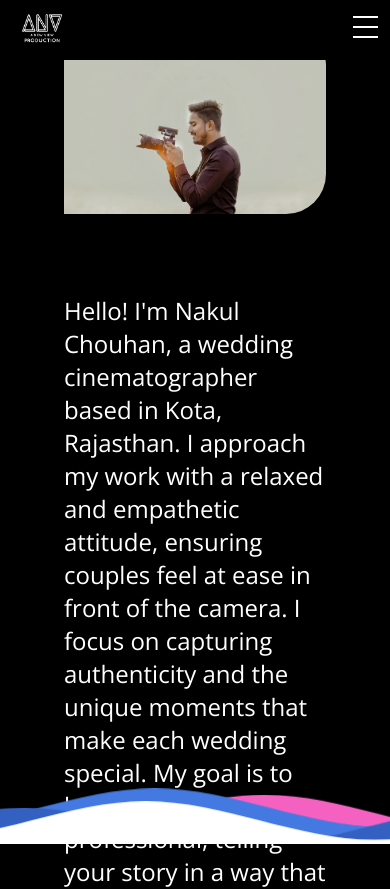
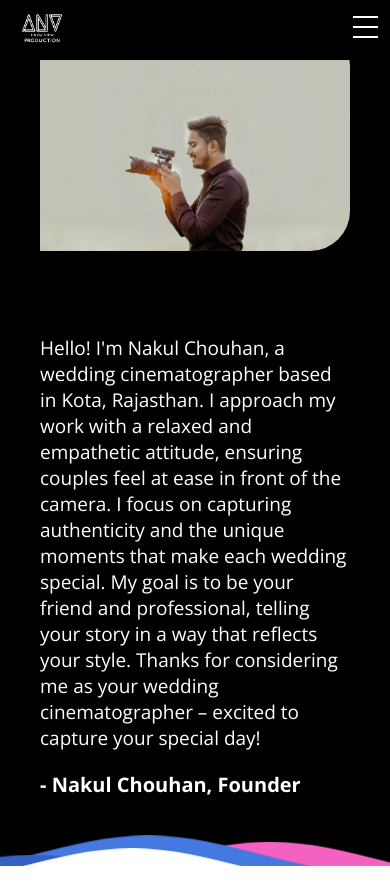
Before and after one commit to EdOates84/anv, a React (Create React App) app: page /about in a window 390 px wide. Shown: the top 889 px of the page. Built offline with nearby package versions, Linux system fonts and the light colour scheme; a web font is replaced by a local one.

Commit message:
website finalizing

```diff
--- a/src/Bubble.css
+++ b/src/Bubble.css
@@ -6,3 +6,10 @@
     /* transform:rotate(0deg);
     transition: 0.3s */
   }
+
+@media(max-width:400px){
+ .wave{
+  left: -64px;
+  width: 204%;
+ }
+}
--- a/src/Footer.css
+++ b/src/Footer.css
@@ -172,6 +172,7 @@ height:40px;
 
 	.footer-distributed{
 		font: bold 14px sans-serif;
+		padding: 40px;
 	}
 
 	.footer-distributed .footer-left,
--- a/src/Form.js
+++ b/src/Form.js
@@ -138,7 +138,7 @@ h2{
   font-size:32px;
   font-weight: 400;
 font-family: fantasy;
-
+margin-top:0px;
   span{
 font-family: fantasy;
 
--- a/src/Marquee.css
+++ b/src/Marquee.css
@@ -5,10 +5,12 @@
 }
 
 .containerm {
-  min-height: 100vh;
+  /* min-height: 100vh; */
   h2{
     position:relative;
     width:max-content;
+margin:0px;
+
   }
   svg{
     position:absolute;
@@ -29,6 +31,7 @@
   font-size: 1.5rem;
   line-height: 1.5;
   padding:0px 20px;
+  padding-bottom:38px;
 }
 
 .marquee {
--- a/src/Wave.css
+++ b/src/Wave.css
@@ -7,7 +7,7 @@
   max-height: 60px;
   margin: 0;
   z-index:5;
-  bottom:0;
+  bottom:-25px;
   position:absolute;
   left:0px;
   float:left;
--- a/src/pages/About.js
+++ b/src/pages/About.js
@@ -11,7 +11,7 @@ const About= () =>  {
   return (
     <>
     <Navbar/>
-    <Section style={{paddingTop:'0px', paddingBottom:'0px', background:'#000'}}>
+    <Section style={{paddingTop:'0px', paddingBottom:'0px', background:'#000', position:'relative'}}>
       {/* <Container> */}
         <Grid>
 <Img>
@@ -22,15 +22,14 @@ const About= () =>  {
 Hello! I'm Nakul Chouhan, a wedding cinematographer based in Kota, Rajasthan. I approach my work with a relaxed and empathetic attitude, ensuring couples feel at ease in front of the camera. I focus on capturing authenticity and the unique moments that make each wedding special. My goal is to be your friend and professional, telling your story in a way that reflects your style. Thanks for considering me as your wedding cinematographer – excited to capture your special day!
 
   </h5>
-  <h3>- Nakul Chouhan <br/>
-  Founder
+  <h3>- Nakul Chouhan, Founder
+
   </h3>
 </Text>
         </Grid>
 
         {/* </Container> */}
-    </Section>
-    <Section style={{background:'transparent', padding:'0px'}}>
+        <Section style={{background:'transparent', padding:'0px'}}>
     <svg className="editorial" viewBox="0 24 150 28" preserveAspectRatio="none">
   <defs>
     <path
@@ -54,6 +53,8 @@ Hello! I'm Nakul Chouhan, a wedding cinematographer based in Kota, Rajasthan. I
 
 
     </Section>
+    </Section>
+
     <div id="contactus">
       <Form />
       </div>
@@ -69,9 +70,10 @@ grid-template-columns:1fr 1fr;
 background:#000;
 min-height:100vh;
 padding:0px 40px;
+gap:40px;
 @media (max-width: 700px) {
   grid-template-columns:1fr;
-
+gap:0px;
 }
 `
 const Img = styled.div`
@@ -82,14 +84,14 @@ img{
   width: 100%;
   border-radius: 0px 40px 40px 0px;
 }
-@media (max-width: 700px) {
+// @media (max-width: 700px) {
 
-padding: 24px;
-padding-bottom: 0px;
-}
+// padding: 24px;
+// padding-bottom: 0px;
+// }
 `
 const Text = styled.div`
-padding:40px 24px;
+// padding:40px 24px;
 display: flex;
 flex-direction:column;
     justify-content: center;
@@ -105,4 +107,13 @@ h3{
   font-size:24px;
   font-weight:600;
 }
+@media (max-width: 440px) {
+h5{
+  font-size:19px;
+  margin-bottom:0px;
+}
+h3{
+  font-size:20px;
+}
+}
 `
--- a/src/pages/Films.js
+++ b/src/pages/Films.js
@@ -147,8 +147,13 @@ const Films= () =>  {
   </div>
 </div>
 
+<Text>
+  <h2>
+  Your Love story in a unique wedding video
+  </h2>
+</Text>
+      <Grid>
 
-      <Grid>
  <A >
 {/* <video  autoPlay loop muted>
 </video> */}
@@ -327,14 +332,19 @@ const Films= () =>  {
 
   export default Films;
 
-  const Video = styled.div`
-  margin:0px 10px;
-  background:pink;
-  height:30vh;
-iframe{
-  height: 100%;
-    width: 100%;
+  const Text = styled.div`
+ h2{
+  font-size:32px;
+  font-family: fantasy;
+
+  font-weight:500;
+  color:brown;
  }
+ @media(max-width:400px){
+  h2{
+    font-size:27px;
+  }
+}
   `
   const StyledContainer = styled(Container)`
   @media (max-width: 460px){
--- a/src/pages/Home.js
+++ b/src/pages/Home.js
@@ -202,7 +202,6 @@ video{
   padding-left: 24px;
   h1{
 font-family: fantasy;
-
     color:#fff;
     font-size:46px;
     margin-bottom:0px !important;
@@ -222,7 +221,7 @@ font-family: fantasy;
   @media(max-width:500px){
     top:70vh;
     h1{
-      font-size:29px;
+      font-size:24px;
     }
     p{
       font-size:17px;
--- a/src/pages/Images.js
+++ b/src/pages/Images.js
@@ -84,4 +84,9 @@ h1{
   font-weight:500;
   color:brown;
 }
+@media(max-width:400px){
+  h1{
+    font-size:27px;
+  }
+}
 `
--- a/src/pages/Navbar.css
+++ b/src/pages/Navbar.css
@@ -144,6 +144,9 @@ iframe#webpack-dev-server-client-overlay{display:none!important}
     display: none;
 }
 @media (max-width: 480px) {
+  .nav > .nav-list > li a {
+    color: #000;
+  }
 
   .nav > .nav-btn {
     display: inline-block;
@@ -184,4 +187,5 @@ iframe#webpack-dev-server-client-overlay{display:none!important}
   .nav > #nav-check:checked ~ .nav-list {
     height: calc(100vh - 50px);
   }
+
 }
--- a/src/pages/Navbar.js
+++ b/src/pages/Navbar.js
@@ -3,9 +3,11 @@ import { NavLink } from 'react-router-dom'
 import './Navbar.css'
 import logo from "../images/anv.jpeg";
 import { Link } from 'react-scroll';
+import styled from "styled-components"
 
 
 const Navbar = () => {
+
   const [showNavbar, setShowNavbar] = useState(false)
 
   const handleShowNavbar = () => {
@@ -54,7 +56,6 @@ const Navbar = () => {
       <span></span>
     </label>
   </div>
-
   <ul class="nav-list">
     <li><NavLink to="/">Home</NavLink></li>
     <li><NavLink to="/images">Gallery</NavLink></li>
--- a/src/style.js
+++ b/src/style.js
@@ -27,4 +27,7 @@ export const Section = styled.section`
 padding: 60px 0;
 overflow: hidden;
 background-color: white;
+@media (max-width: 500px) {
+padding-bottom:40px;
+}
 `
```
